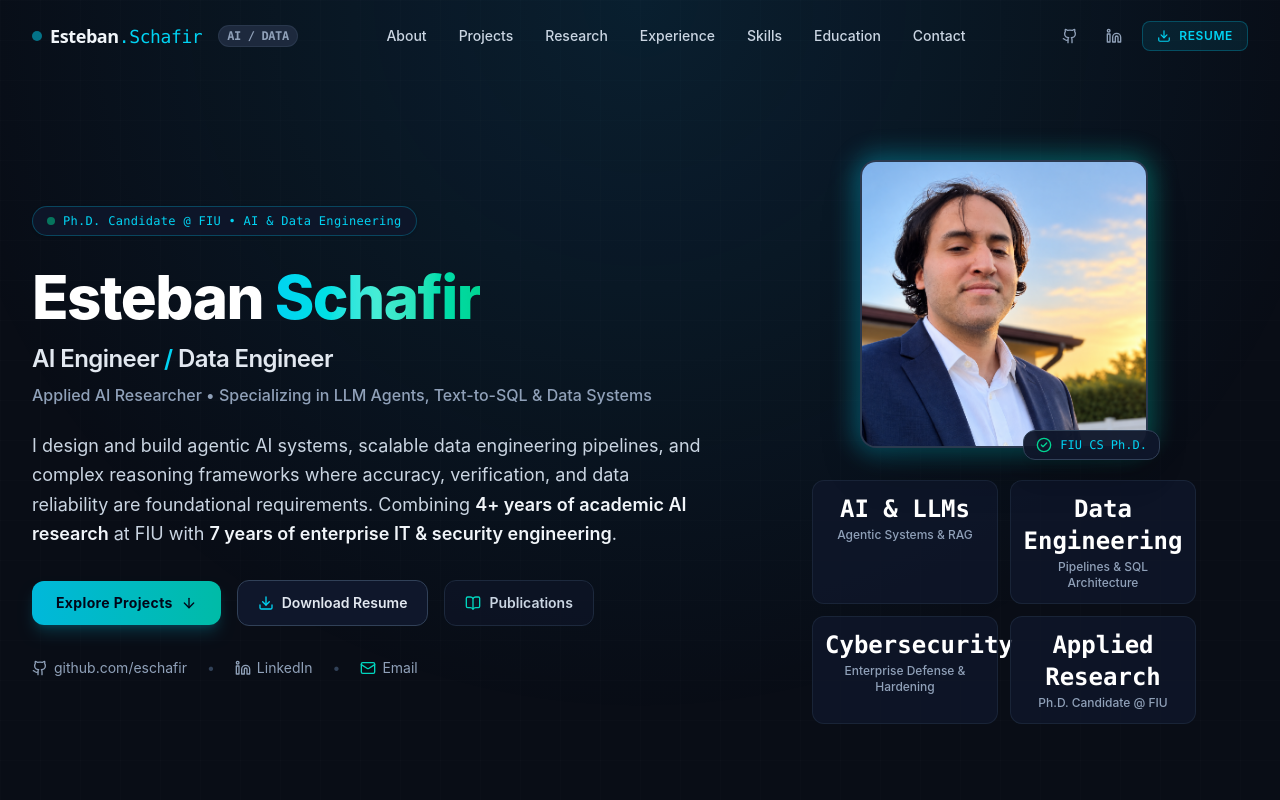
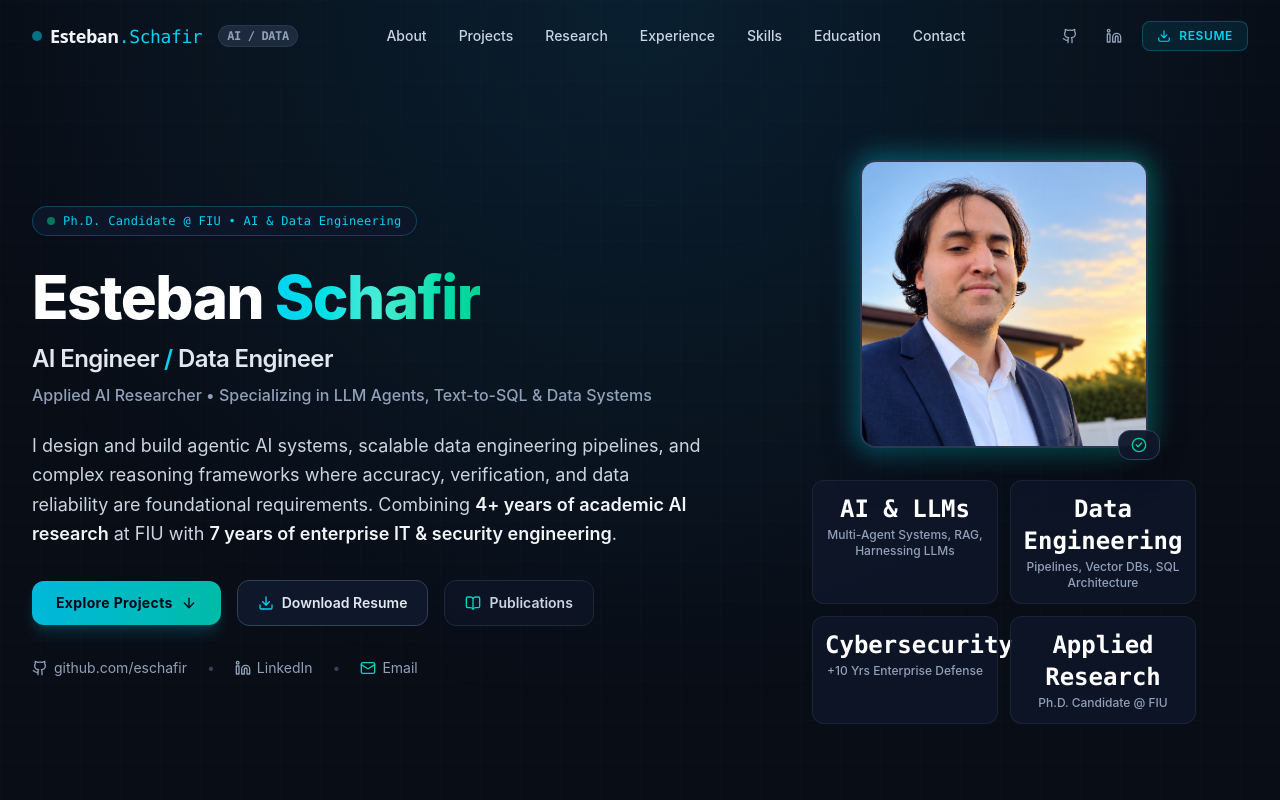
Before and after one commit to eschafir/portfolio, a Next.js app: page / in a window 1280 px wide. Shown: the top 800 px of the page. Built offline with nearby package versions, Linux system fonts and the light colour scheme.

Commit message:
Stats values and labels

```diff
--- a/src/components/Hero.tsx
+++ b/src/components/Hero.tsx
@@ -121,7 +121,7 @@ export function Hero() {
               {/* Verified Badge */}
               <div className="absolute -bottom-3 -right-3 bg-slate-900/95 border border-slate-700 rounded-xl px-3 py-1.5 shadow-xl flex items-center space-x-2 text-xs font-mono text-cyan-400">
                 <CheckCircle2 className="w-4 h-4 text-emerald-400" />
-                <span>FIU CS Ph.D.</span>
+                {/* <span>FIU CS Ph.D.</span> */}
               </div>
             </div>
 
--- a/src/data/persona.ts
+++ b/src/data/persona.ts
@@ -23,9 +23,9 @@ export const persona = {
   //   { label: "Core Projects Built", value: "8" },
   // ],
   stats: [
-      { value: "AI & LLMs",         label: "Agentic Systems & RAG" },
-      { value: "Data Engineering",   label: "Pipelines & SQL Architecture" },
-      { value: "Cybersecurity",      label: "Enterprise Defense & Hardening" },
+      { value: "AI & LLMs",         label: "Multi-Agent Systems, RAG, Harnessing LLMs" },
+      { value: "Data Engineering",   label: "Pipelines, Vector DBs, SQL Architecture" },
+      { value: "Cybersecurity",      label: "+10 Yrs Enterprise Defense" },
       { value: "Applied Research",   label: "Ph.D. Candidate @ FIU" },
     ],
   focusAreas: [
```
